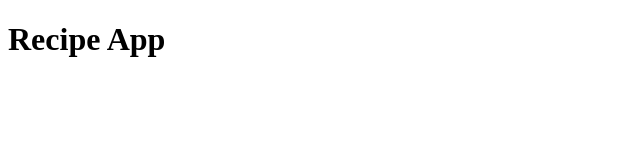
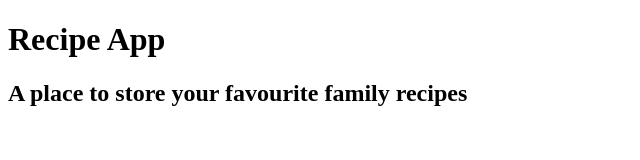
Before and after one commit to milliesdadrules/recipe-app, a website built with webpack: page public/index.html in a window 1280 px wide. Shown: the whole page, without its empty margins (0-640 px from the left). Built offline with nearby package versions, Linux system fonts and the light colour scheme; files whose address does not match are found by name.

Commit message:
added header classes

```diff
--- a/public/index.html
+++ b/public/index.html
@@ -2,10 +2,17 @@
 
 <html>
     <head>
+        <link rel="stylesheet" href="styles/style.css">
         <title>Recipe App</title>
     </head>
     <body>
-        <h1>Recipe App</h1>
+        <div class="header">
+            <div class="container">
+                <h1 class="header__title">Recipe App</h1>
+                <h2 class="header__subtitle">A place to store your favourite family recipes</h2>
+            </div>
+        </div>
+
         <script src="/scripts/bundle.js"></script>
     </body>
 </html>
```
